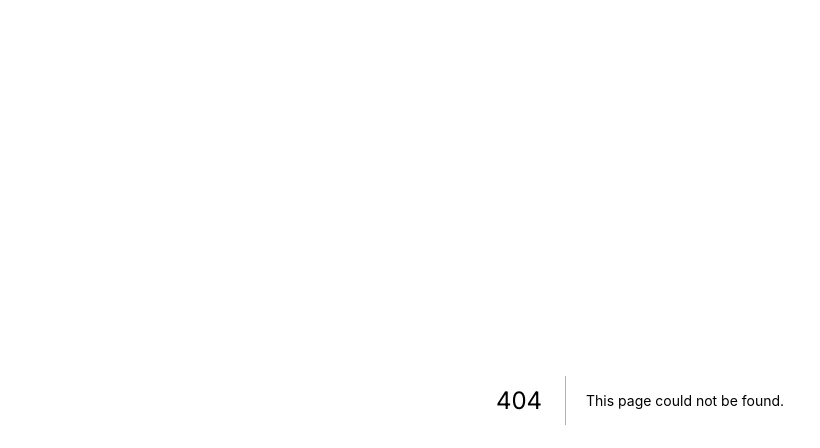
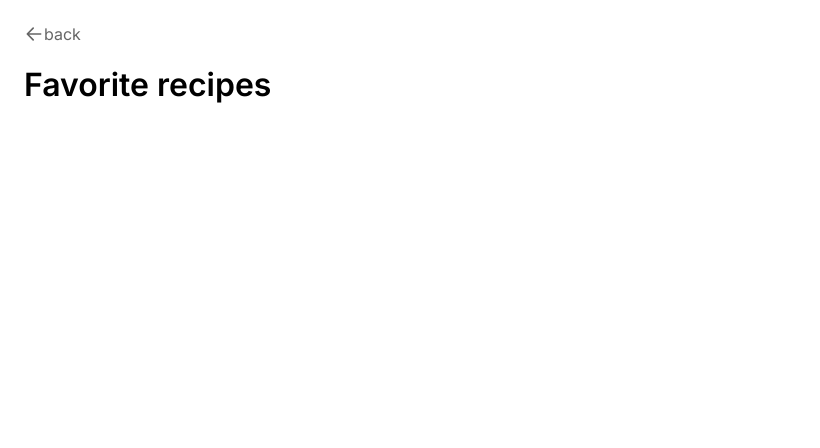
Before and after one commit to Luxa23/capstone-project, a Next.js app: page /favorite-recipes in a window 1280 px wide. Before the commit this address had no page. Shown: the top 448 px of the page, without its empty margins (0-820 px from the left). Built offline with nearby package versions, Linux system fonts and the light colour scheme.

Commit message:
Added new page favorite recipes

```diff
--- /dev/null
+++ b/pages/favorite-recipes.js
@@ -0,0 +1,26 @@
+import {
+  StyledPageContainer,
+  StyledHeader,
+  StyledHeaderIcons,
+  StyledA,
+} from '../components/StyledComponents';
+import Link from 'next/link';
+import ArrowLeft from '../public/arrowleft.svg';
+
+export default function FavoriteRecipes() {
+  return (
+    <StyledPageContainer>
+      <StyledHeader>
+        <StyledHeaderIcons>
+          <Link passHref href="/">
+            <StyledA>
+              <ArrowLeft width="20px" height="20px" />
+              back
+            </StyledA>
+          </Link>
+        </StyledHeaderIcons>
+        <h1>Favorite recipes</h1>
+      </StyledHeader>
+    </StyledPageContainer>
+  );
+}
```
